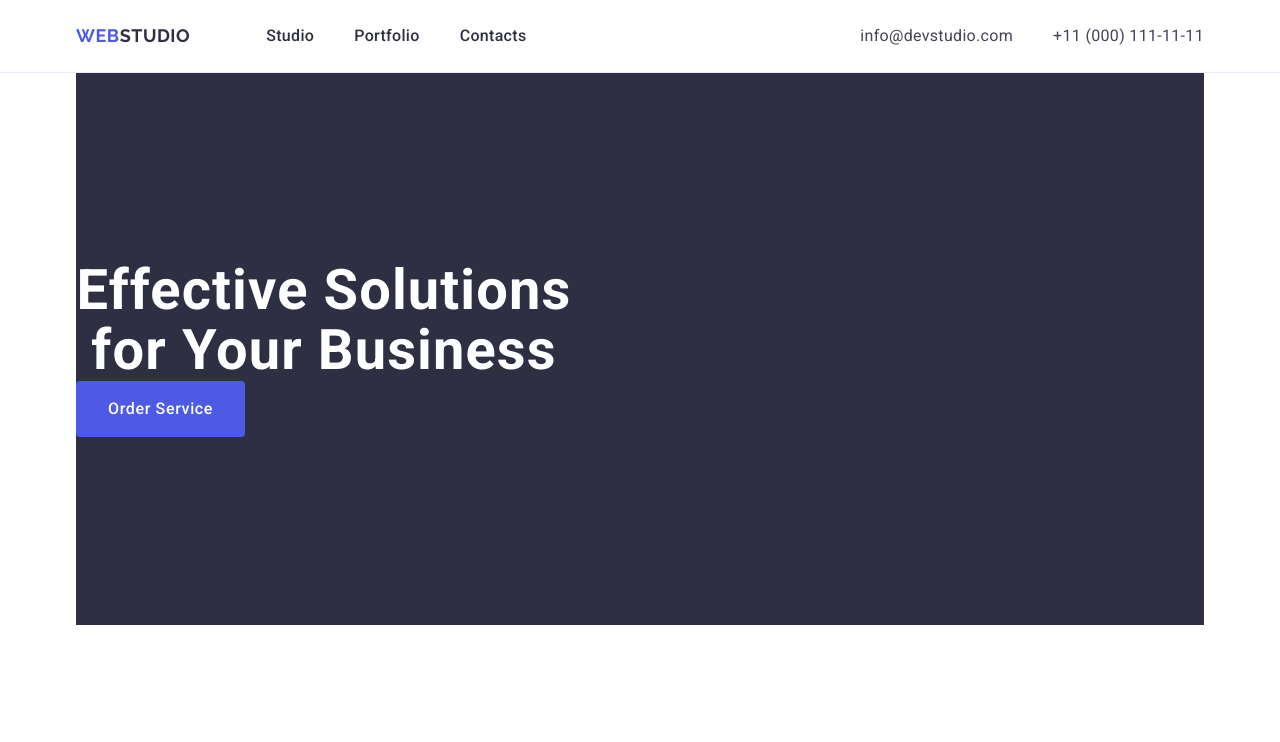
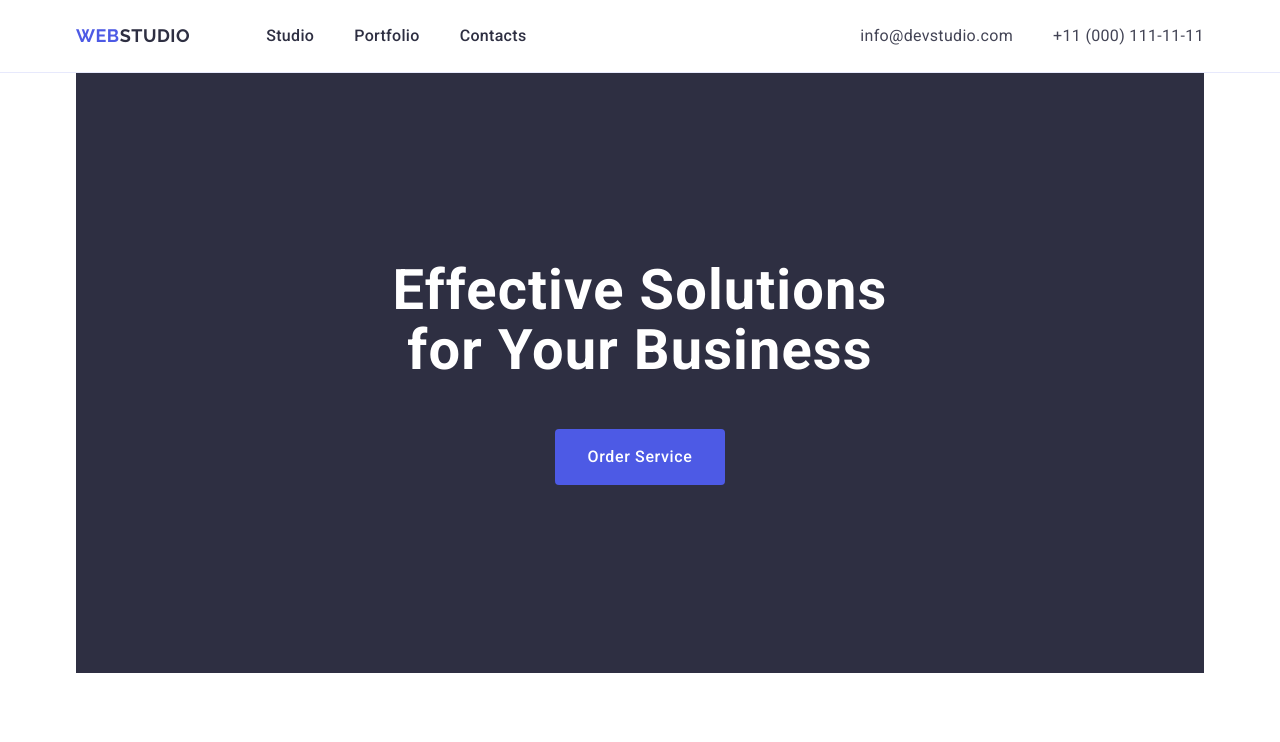
Before and after one commit to OlenaMalyshko/goit-markup-hw-03, a plain HTML site: page index.html in a window 1280 px wide. Shown: the top 742 px of the page. Drawn offline with nearby package versions, Linux system fonts and the light colour scheme.

Commit message:
section1

```diff
--- a/css/slyles.css
+++ b/css/slyles.css
@@ -113,6 +113,8 @@ align-items: center;
     text-align: center;
     letter-spacing: 0.02em;
     max-width: 496px;
+    margin: 0 auto;
+    margin-bottom: 48px;
 }
 .hero-banner-button {
   font-weight: 500;
@@ -128,6 +130,8 @@ align-items: center;
 padding: 16px 32px;
 height: 56px;
 border: none;
+text-align: center;
+margin: 0 auto;
 }
 .hero-banner-button:hover {
   background-color: rgba(64, 75, 191, 1);
```
